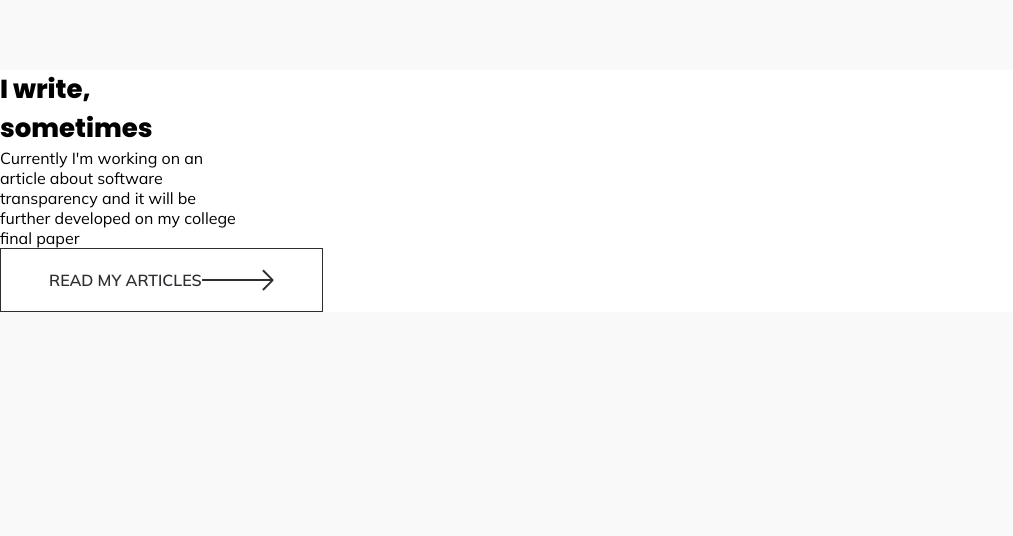
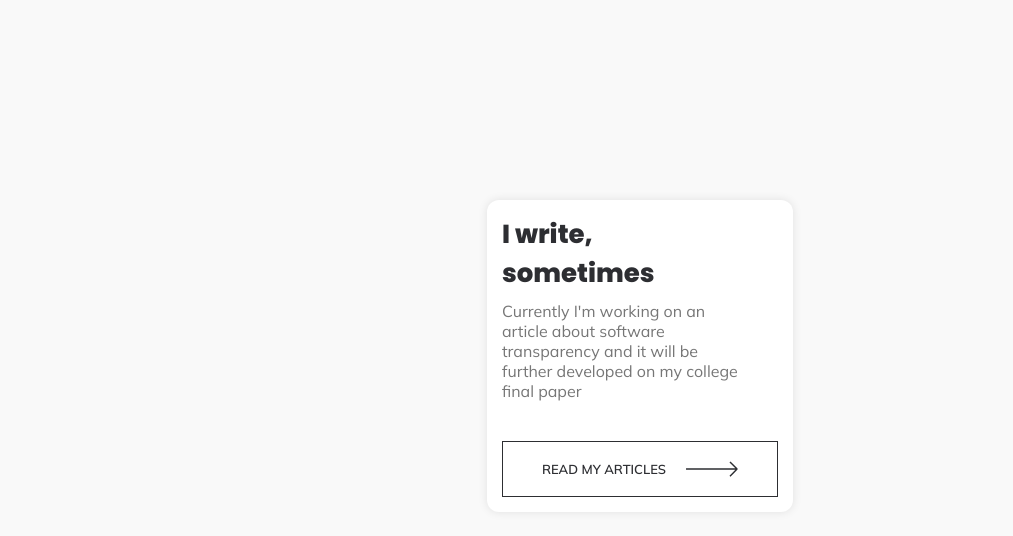
Before and after one commit to Lucas-Tito/Portfolio, a React (Create React App) app: page / in a window 1280 px wide. Shown: the part 3171-3707 px from the top of the page, without its empty margins (0-1013 px from the left). Built offline with nearby package versions, Linux system fonts and the light colour scheme.

Commit message:
I guess I covered all the bases

```diff
--- a/src/components/articles/Articles.jsx
+++ b/src/components/articles/Articles.jsx
@@ -14,7 +14,7 @@ export default function Articles(){
 
                 <div className="btn" onClick={()=>window.alert("Coming Soon")}>
                     Read my Articles
-                    <svg width="72" height="22" viewBox="0 0 72 22" xmlns="http://www.w3.org/2000/svg" className="bow-arrow"><path fill="none" stroke="#2D2E32" strokeWidth="2" strokeMiterlimit="0" d="M.043 11.119h70.714M60.917 1.319l9.8 9.8-9.8 9.8"></path></svg>
+                    <svg width="52" height="22" viewBox="0 0 72 22" xmlns="http://www.w3.org/2000/svg" className="bow-arrow"><path fill="none" stroke="#2D2E32" strokeWidth="2" strokeMiterlimit="0" d="M.043 11.119h70.714M60.917 1.319l9.8 9.8-9.8 9.8"></path></svg>
                 </div>
             </div>
         </>
--- a/src/components/articles/articles.css
+++ b/src/components/articles/articles.css
@@ -2,12 +2,20 @@
     display: flex;
     flex-direction: column;
     background-color: white;
-    margin-top: 220px;
+    margin-top: 350px;
+    padding: 15px 15px;
+    align-self: center;
+    border-radius: 12px;
+    max-width: fit-content;
+    box-shadow: 0 0 10px rgba(0,0,0,.1);
+
+    gap: 40px;
 }
 
 .articles_main .text{
     display: flex;
     flex-direction: column;
+    gap: 8px;
 }
 
 .articles_main .text .title{
@@ -15,10 +23,12 @@
     font-weight: 600;
     font-size: 26px;
     max-width: 10ch;
+    color: #2D2E32;
 }
 
 .articles_main .text .description{
     max-width: 25ch;
+    color: #767676;
 }
 
 .articles_main .btn{
@@ -28,6 +38,7 @@
     justify-content: center;
     max-width: fit-content;
     z-index: 1;
+    font-size: 13px;
     font-family: 'Mulish', sans-serif;
     font-weight: 600;
     color:#2D2E32;
@@ -38,6 +49,7 @@
     transition: color 0.3s ease-in;
     position: relative;
     padding: 1.25em 3em;
+    gap: 20px;
 }
 
 .articles_main .btn:hover{
--- a/src/index.css
+++ b/src/index.css
@@ -25,3 +25,11 @@ body{
 .secondary_text{
     font-family: 'Mulish', sans-serif;
 }
+
+/*
+*   Anchor links don't count the height of fixed headers,
+*   so the following css code compensate this
+*/
+html {
+    scroll-padding-top: 220px; /* height of sticky header */
+}
```
